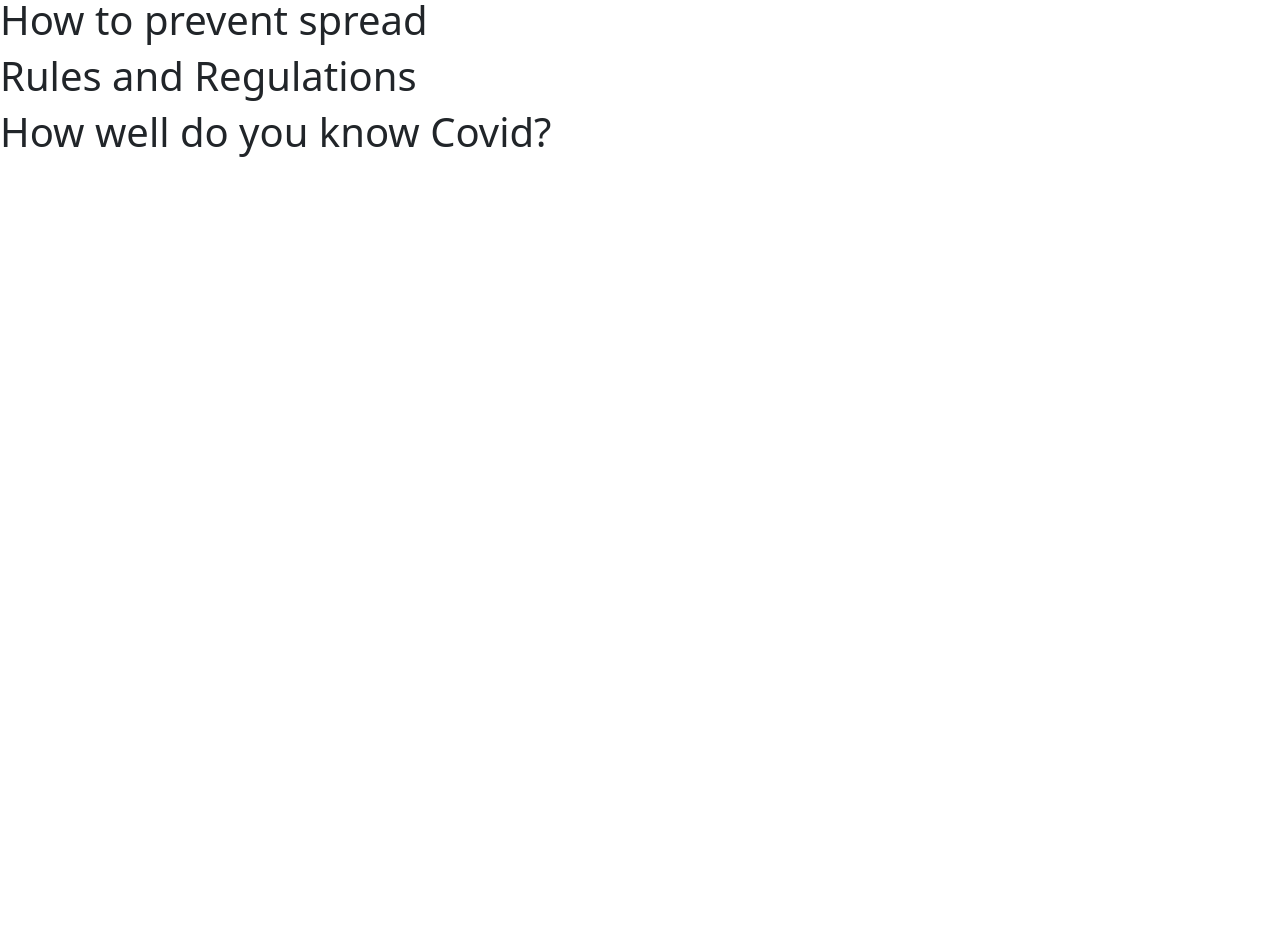
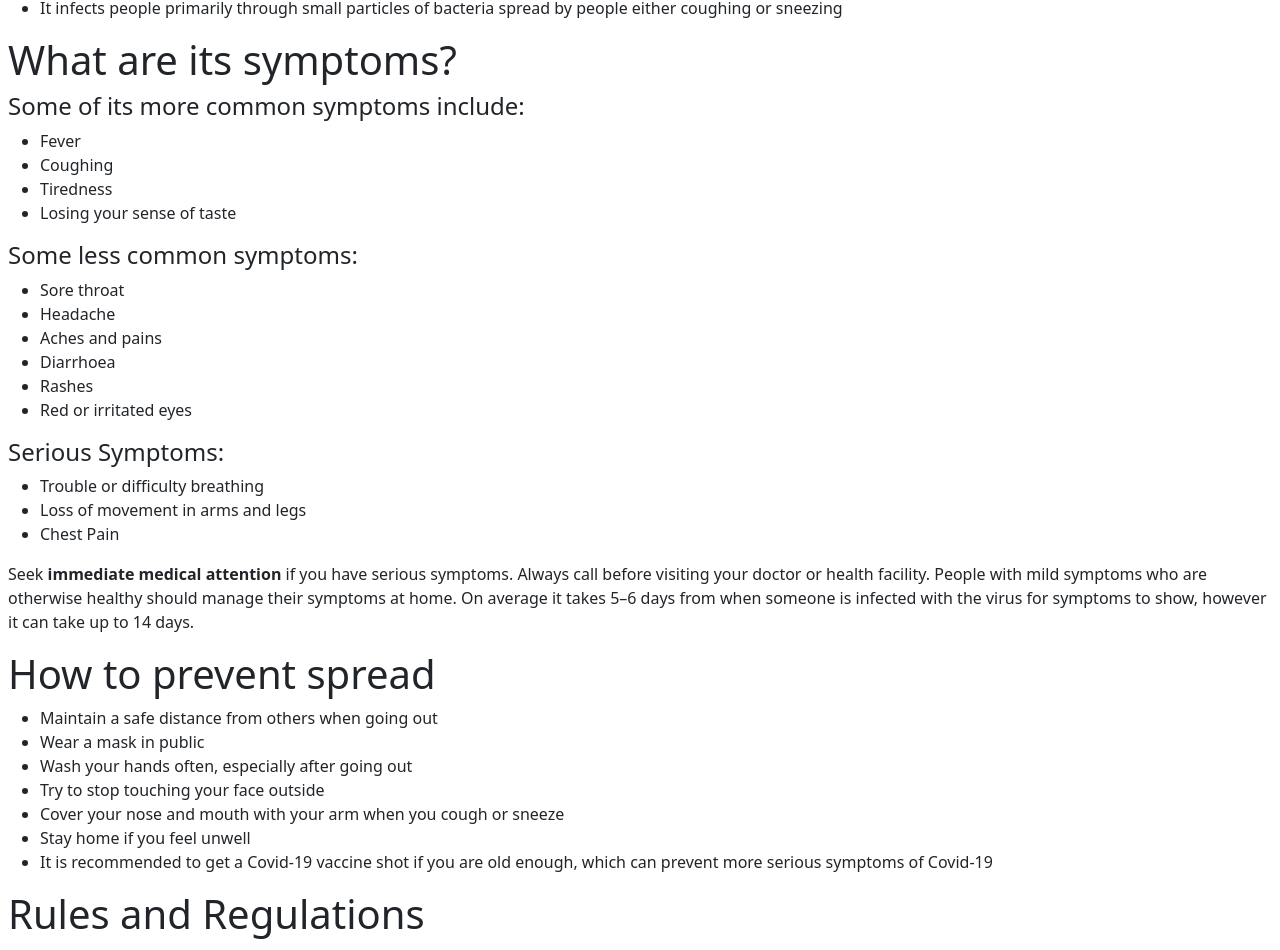
Before and after one commit to kayn0111034/htv-2021, a React (Create React App) app: page /home in a window 1280 px wide. Shown: the part 172-1122 px from the top of the page. Before the commit the page ends 800 px from the top, so only its background shows below. Built offline with nearby package versions, Linux system fonts and the light colour scheme.

Commit message:
added stuff to home page

```diff
--- a/src/components/Home.jsx
+++ b/src/components/Home.jsx
@@ -1,18 +1,78 @@
 
 const Home = () => {
     return (
-        <div>
+        <div class="d-flex flex-column p-2">
             <div>
                 <h1>What is Covid-19?</h1>
+                <ul>
+                    <li>
+                        Covid-19 is a very infectious virus which is able to infect people very quickly
+                    </li>
+                    <li>It can spread very quickly in a short amount of time</li>
+                    <li>It infects people primarily through small particles of bacteria spread by people either coughing
+                        or sneezing
+                    </li>
+
+                </ul>
             </div>
             <div>
-                <h1>What are its symptoms</h1>
+                <h1>What are its symptoms?</h1>
+
+                <h4>Some of its more common symptoms include:</h4>
+                <ul>
+                    <li>Fever</li>
+                    <li>Coughing</li>
+                    <li>Tiredness</li>
+                    <li>Losing your sense of taste</li>
+                </ul>
+
+                <h4>Some less common symptoms:</h4>
+                <ul>
+                    <li>Sore throat</li>
+                    <li>Headache</li>
+                    <li>Aches and pains</li>
+                    <li>Diarrhoea</li>
+                    <li>Rashes</li>
+                    <li>Red or irritated eyes</li>
+                </ul>
+
+                <h4>Serious Symptoms:</h4>
+                <ul>
+                    <li>Trouble or difficulty breathing</li>
+                    <li>Loss of movement in arms and legs</li>
+                    <li>Chest Pain</li>
+                </ul>
+                <p>Seek <b>immediate medical attention</b> if you have serious symptoms.
+                Always call before visiting your doctor or health facility.
+                People with mild symptoms who are otherwise healthy should manage their symptoms at home.
+                On average it takes 5–6 days from when someone is infected with the virus for symptoms to show,
+                however it can take up to 14 days.</p>
+
             </div>
             <div>
                 <h1>How to prevent spread</h1>
+                <ul>
+                    <li>Maintain a safe distance from others when going out</li>
+                    <li>Wear a mask in public</li>
+                    <li>Wash your hands often, especially after going out</li>
+                    <li>Try to stop touching your face outside</li>
+                    <li>Cover your nose and mouth with your arm when you cough or sneeze</li>
+                    <li>Stay home if you feel unwell</li>
+                    <li>It is recommended to get a Covid-19 vaccine shot if you are old enough, which can
+                        prevent more serious symptoms of Covid-19
+                    </li>
+                </ul>
             </div>
             <div>
                 <h1>Rules and Regulations</h1>
+                <ul>
+                    <li>Because of covid-19, many countries need you to stay in a hotel for
+                        a few days to check if you have covid-19</li>
+                    <li>
+                        Some countries also have mandatory quarantines,
+                        which means that the government says you have to stay at home
+                    </li>
+                </ul>
             </div>
             <div>
                 <h1>How well do you know Covid?</h1>
```
